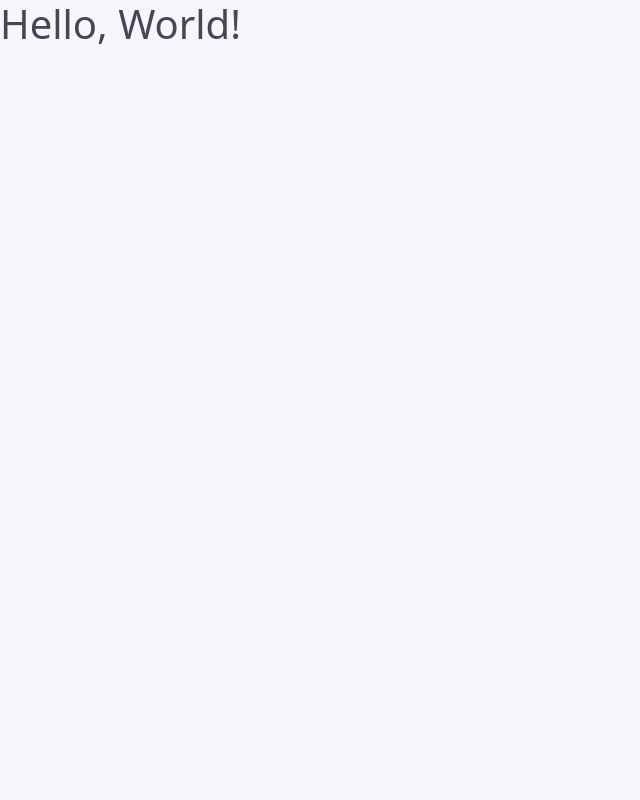
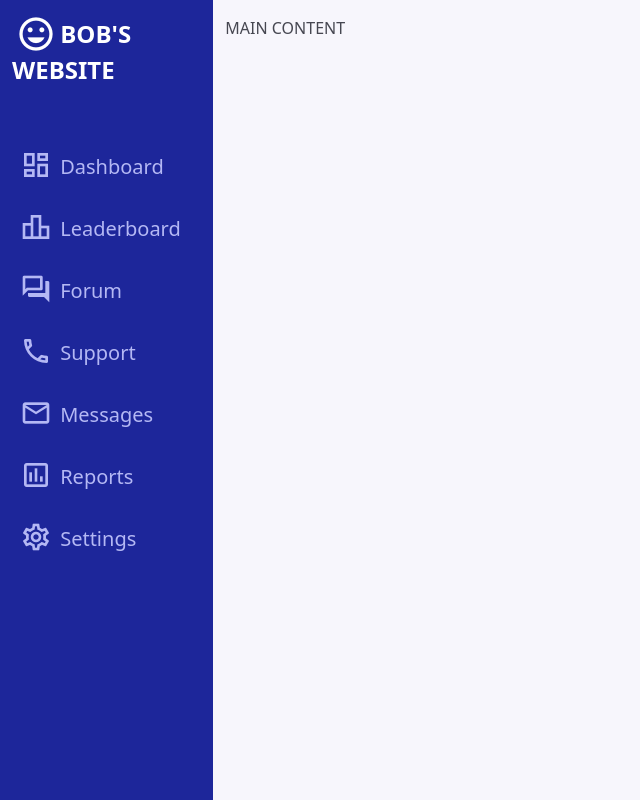
Before and after one commit to BobsProgrammingAcademy/admin-dashboard-bootstrap-sass, a website: page index.html in a window 1280 px wide. Shown: the whole page, without its empty margins (0-640 px from the left). Drawn offline with nearby package versions, Linux system fonts and the light colour scheme.

Commit message:
Added the sidebar

```diff
--- a/index.html
+++ b/index.html
@@ -7,6 +7,67 @@
     <link rel="stylesheet" href="css/styles.css">
   </head>
   <body>
-    <h1>Hello, World!</h1>
+    <div class="container-fluid">
+      <div class="row flex-nowrap min-vh-100">
+        <!-- Sidebar -->
+        <aside class="col-auto col-md-3 col-xl-2 py-3 bg-primary">
+          <div class="d-flex flex-column align-items-start text-white">
+            <a href="/" class="pb-2 text-white text-decoration-none">
+              <span class="material-icons-outlined ms-1 h1">mood</span>
+              <span class="d-none d-sm-inline fw-bold fs-4 text-uppercase">Bob's Website</span>
+            </a>
+            <ul class="nav flex-column mt-5">
+              <li class="nav-item">
+                <a class="nav-link text-dark px-2 mb-3" href="#">
+                  <span class="material-icons-outlined me-1 h2">dashboard</span>
+                  <span class="d-none d-sm-inline fs-5">Dashboard</span>
+                </a>
+              </li>
+              <li class="nav-item">
+                <a class="nav-link text-dark px-2 mb-3" href="#">
+                  <span class="material-icons-outlined me-1 h2">leaderboard</span>
+                  <span class="d-none d-sm-inline fs-5">Leaderboard</span>
+                </a>
+              </li>
+              <li class="nav-item">
+                <a class="nav-link text-dark px-2 mb-3" href="#">
+                  <span class="material-icons-outlined me-1 h2">forum</span>
+                  <span class="d-none d-sm-inline fs-5">Forum</span>
+                </a>
+              </li>
+              <li class="nav-item">
+                <a class="nav-link text-dark px-2 mb-3" href="#">
+                  <span class="material-icons-outlined me-1 h2">phone</span>
+                  <span class="d-none d-sm-inline fs-5">Support</span>
+                </a>
+              </li>
+              <li class="nav-item">
+                <a class="nav-link text-dark px-2 mb-3" href="#">
+                  <span class="material-icons-outlined me-1 h2">email</span>
+                  <span class="d-none d-sm-inline fs-5">Messages</span>
+                </a>
+              </li>
+              <li class="nav-item">
+                <a class="nav-link text-dark px-2 mb-3" href="#">
+                  <span class="material-icons-outlined me-1 h2">poll</span>
+                  <span class="d-none d-sm-inline fs-5">Reports</span>
+                </a>
+              </li>
+              <li class="nav-item">
+                <a class="nav-link text-dark px-2 mb-3" href="#">
+                  <span class="material-icons-outlined me-1 h2">settings</span>
+                  <span class="d-none d-sm-inline fs-5">Settings</span>
+                </a>
+              </li>
+            </ul>
+          </div>
+        </aside>
+        <!-- End Sidebar -->
+
+        <!-- Main Content -->
+        <div class="col py-3">MAIN CONTENT</div>
+        <!-- End Main Content -->
+      </div>
+    </div>
   </body>
 </html>
```
